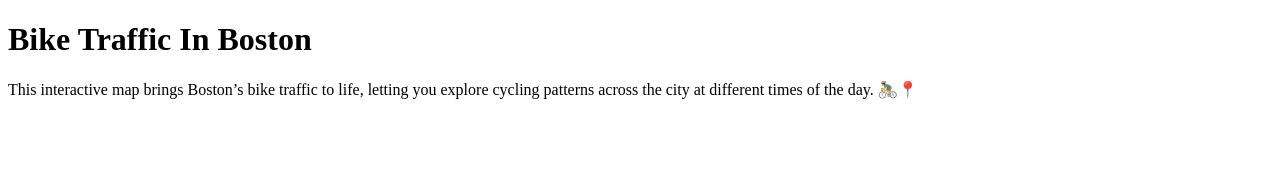
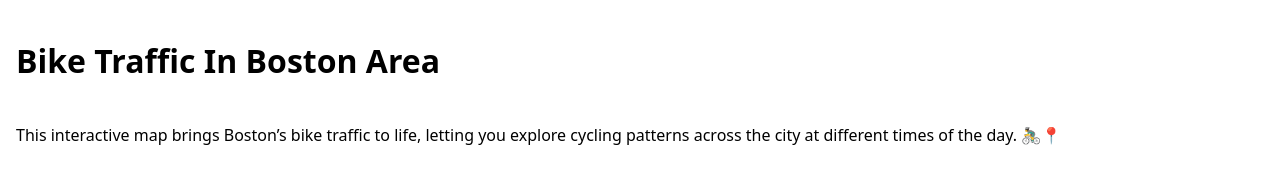
Before and after one commit to derricknguyen12/biketraffic, a plain HTML site: page index.html in a window 1280 px wide. Drawn offline with Linux system fonts and the light colour scheme.

Commit message:
update index.html

```diff
--- /dev/null
+++ b/global.css
@@ -0,0 +1,10 @@
+body {
+    font: 100%/1.5 system-ui, sans-serif;
+    display: flex;
+    flex-flow: column;
+    max-width: 80em;
+    min-height: 100vh;
+    box-sizing: border-box;
+    margin: auto;
+    padding: 1em;
+  }
--- a/index.html
+++ b/index.html
@@ -3,10 +3,12 @@
 <head>
     <meta charset="UTF-8">
     <meta name="viewport" content="width=device-width, initial-scale=1.0">
+    <link rel="stylesheet" href="global.css">
+    <link rel="icon" href="assets/favicon.svg" type="image/svg+xml">
     <title>Bike Traffic In Boston</title>
 </head>
 <body>
-    <h1>Bike Traffic In Boston</h1>
+    <h1>Bike Traffic In Boston Area</h1>
     <p>This interactive map brings Boston’s bike traffic to life, letting you explore cycling patterns across the city at different times of the day. 🚴‍♂️📍</p>
 </body>
 </html>
```
Also changed, not shown: assets/favicon.svg (added).
